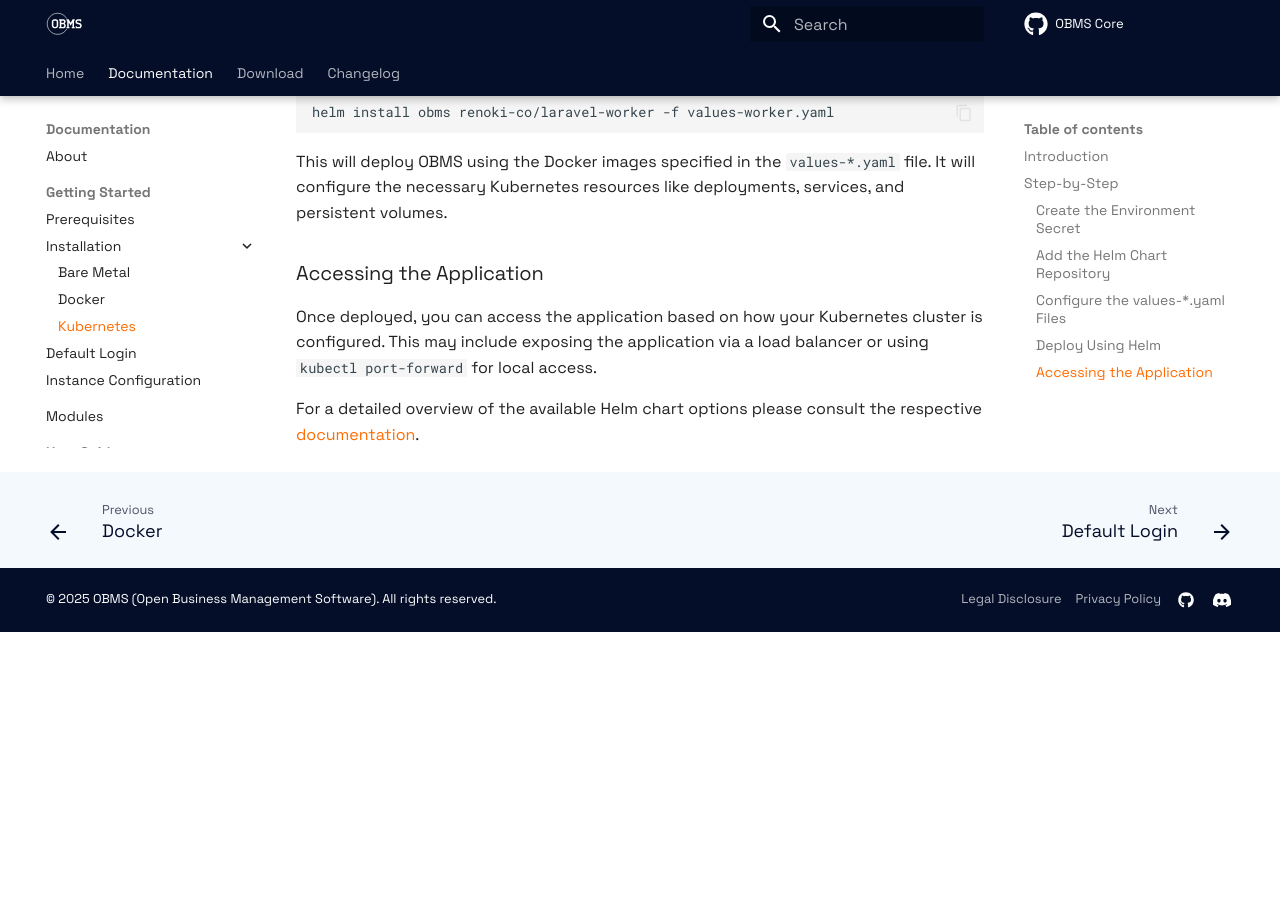
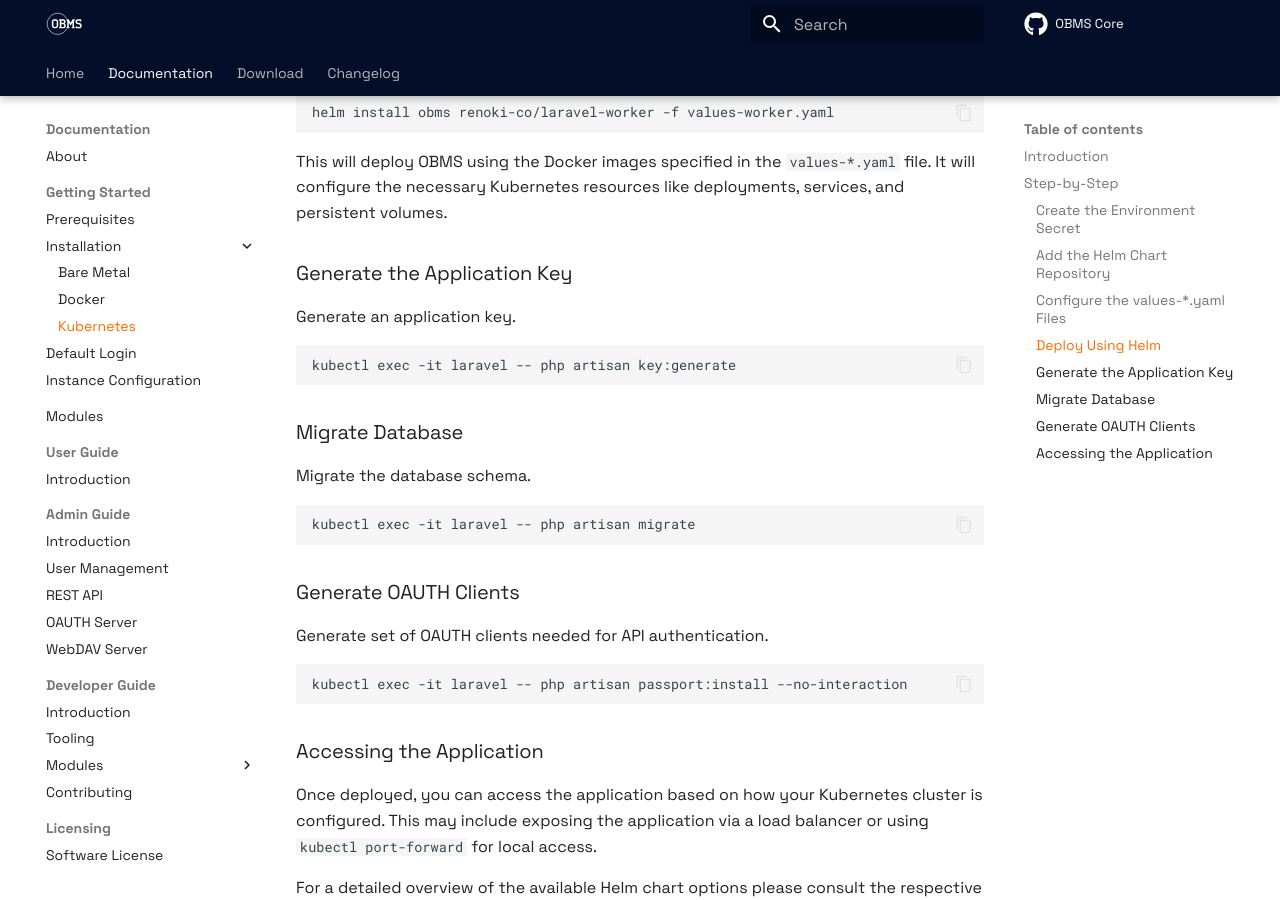
Before and after one commit to OBMS-Open-Business-Management-Software/documentation, an MkDocs documentation site: the page built from docs/docs/getting-started/installation/kubernetes.md, in a window 1280 px wide and 900 px high, scrolled down 3240 px. Built offline with MkDocs 1.6.1 and Material for MkDocs 9.7.7, drawn with Linux system fonts in a browser that asks for light colours; comment, search, counter and statistics services are not loaded; before the commit the page ends 3872 px from its top, so only the background shows below that.

Commit message:
docs: initial laravel passport client creation

````diff
--- a/docs/docs/getting-started/installation/kubernetes.md
+++ b/docs/docs/getting-started/installation/kubernetes.md
@@ -129,6 +129,24 @@ helm install obms renoki-co/laravel-worker -f values-worker.yaml
 
 This will deploy OBMS using the Docker images specified in the `values-*.yaml` file. It will configure the necessary Kubernetes resources like deployments, services, and persistent volumes.
 
+### Generate the Application Key
+Generate an application key.
+```bash
+kubectl exec -it laravel -- php artisan key:generate
+```
+
+### Migrate Database
+Migrate the database schema.
+```bash
+kubectl exec -it laravel -- php artisan migrate
+```
+
+### Generate OAUTH Clients
+Generate set of OAUTH clients needed for API authentication.
+```bash
+kubectl exec -it laravel -- php artisan passport:install --no-interaction
+```
+
 ### Accessing the Application
 Once deployed, you can access the application based on how your Kubernetes cluster is configured. This may include exposing the application via a load balancer or using `kubectl port-forward` for local access.
 
````
Also changed, not shown: docs/docs/getting-started/installation/bare_metal.md (+6 -0 lines), docs/docs/getting-started/installation/docker.md (+12 -0 lines).
